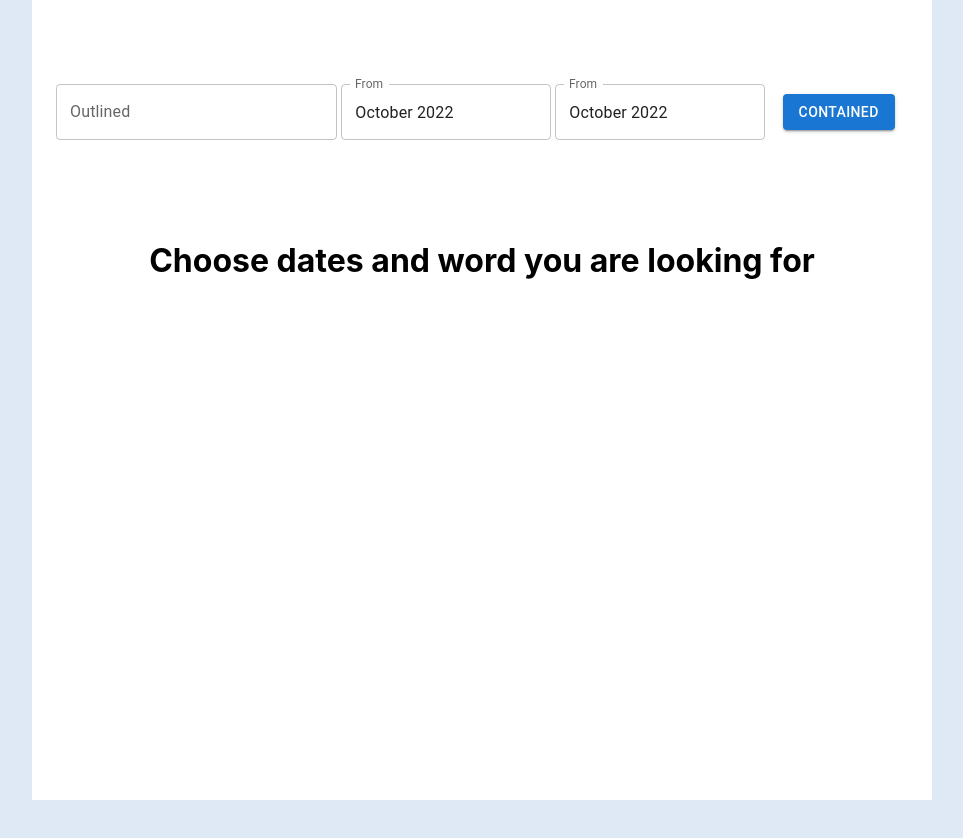
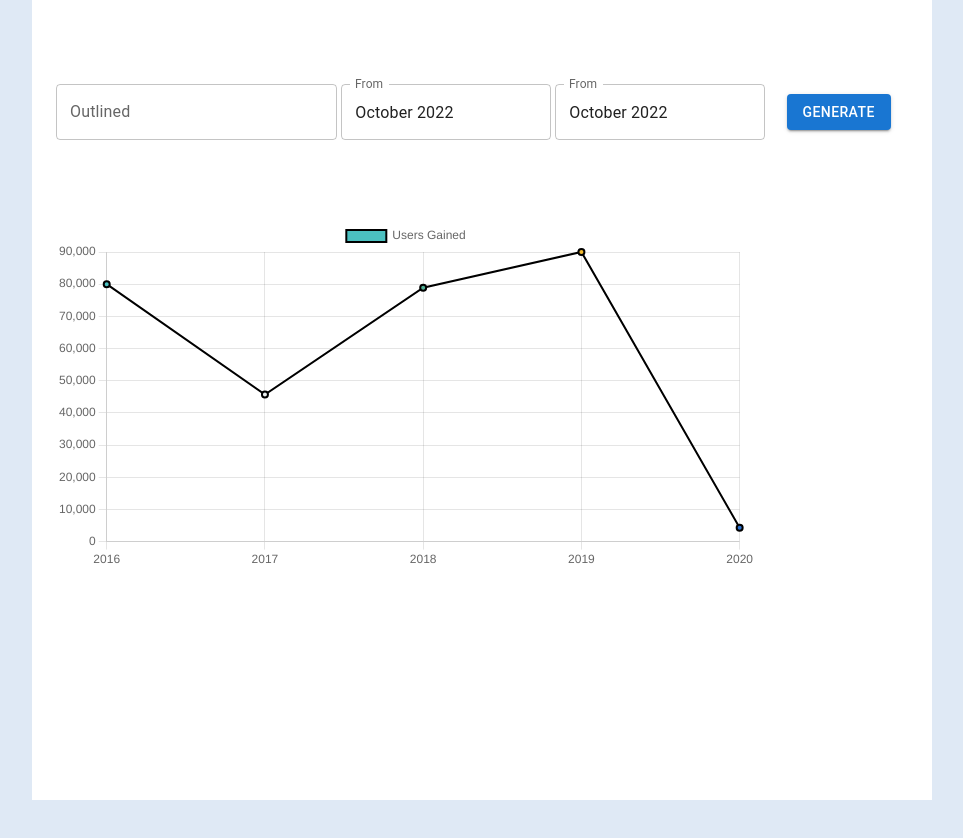
Before and after one commit to mishaaaaaaa/senti-front-app, a React (Create React App) app: page / in a window 1280 px wide. Shown: the top 838 px of the page, without its empty margins (158-1121 px from the left). Before the commit the page ends 800 px from the top, so only its background shows below. Built offline with nearby package versions, Linux system fonts and the light colour scheme.

Commit message:
need to connect test data and try to optimaze generate&fetch

```diff
--- a/src/App.js
+++ b/src/App.js
@@ -6,8 +6,10 @@ import { Grid } from "@mui/material/";
 import RangeDatePicker from "./components/RangeDatePicker";
 import LineChart from "./components/LineChart";
 import { TestData } from "./components/TestData";
+import FullLineChartComp from "./components/FullLineChartComp";
 
 function App() {
+  console.log(TestData);
   const [fetchData, setFetchData] = useState([]);
 
   const [testData, setTestData] = useState({});
@@ -45,15 +47,22 @@ function App() {
       <Container maxWidth="md" sx={{ bgcolor: "white" }}>
         <Grid container>
           <Grid item xs={12}>
-            <RangeDatePicker onInfoSelect={handleGenerateClick} />
+            <RangeDatePicker onRangeSelect={handleGenerateClick} />
           </Grid>
-          <Grid item xs={12} sx={{ bgcolor: "white" }}>
-            {Object.keys(testData).length === 0 &&
+          <Grid
+            item
+            xs={12}
+            direction="row"
+            justifyContent="center"
+            alignItems="center"
+          >
+            {/* {Object.keys(testData).length === 0 &&
             testData.constructor === Object ? (
               <h1>Choose dates and word you are looking for</h1>
             ) : (
               <LineChart data={testData} />
-            )}
+            )} */}
+            <FullLineChartComp />
           </Grid>
         </Grid>
       </Container>
--- a/src/components/FromDatePIcker.jsx
+++ b/src/components/FromDatePIcker.jsx
@@ -19,6 +19,7 @@ export default function FromDatePicker(props) {
       }
     }
     res.unshift("f");
+    res.push("-", "0", "1");
     return res;
   };
 
--- /dev/null
+++ b/src/components/FullLineChartComp.jsx
@@ -0,0 +1,34 @@
+import { TestData } from "./TestData";
+import LineChart from "./LineChart";
+import { useState } from "react";
+
+export default function FullLineChartComp() {
+  const [testData, setTestData] = useState({
+    labels: TestData.map((data) => data.year),
+    datasets: [
+      {
+        label: "Users Gained",
+        data: TestData.map((data) => data.userGain),
+        backgroundColor: [
+          "rgba(75,192,192,1)",
+          "#ecf0f1",
+          "#50AF95",
+          "#f3ba2f",
+          "#2a71d0",
+        ],
+        borderColor: "black",
+        borderWidth: 2,
+      },
+    ],
+  });
+
+  // IF YOU SEE THIS COMMENT: I HAVE GOOD EYESIGHT
+
+  return (
+    <div className="App">
+      <div style={{ width: 700 }}>
+        <LineChart chartData={testData} />
+      </div>
+    </div>
+  );
+}
--- a/src/components/LineChart.jsx
+++ b/src/components/LineChart.jsx
@@ -0,0 +1,9 @@
+import React from "react";
+import { Line } from "react-chartjs-2";
+import { Chart as ChartJS } from "chart.js/auto";
+
+function LineChart({ chartData }) {
+  return <Line data={chartData} />;
+}
+
+export default LineChart;
--- a/src/components/RangeDatePicker.jsx
+++ b/src/components/RangeDatePicker.jsx
@@ -1,8 +1,26 @@
 import * as React from "react";
 import { Box, TextField, Grid, Button } from "@mui/material/";
+import { useState } from "react";
 import FromDatePicker from "./FromDatePicker";
+import ToDatePicker from "./ToDatePicker";
 
-export default function RangeDatePicker() {
+export default function RangeDatePicker(props) {
+  const [fromDate, setFromDate] = useState([]);
+  const [toDate, setToDate] = useState();
+  const [sentiWord, setSentiWord] = useState("");
+
+  function handleDateSelect(newDate) {
+    if (newDate[0] === "f") {
+      newDate.shift();
+      const joinedDate = newDate.join("");
+      setFromDate(joinedDate);
+    } else {
+      newDate.shift();
+      const joinedDate = newDate.join("");
+      setToDate(joinedDate);
+    }
+  }
+
   return (
     <Grid
       my={10}
@@ -18,16 +36,25 @@ export default function RangeDatePicker() {
           id="outlined-basic"
           label="Outlined"
           variant="outlined"
+          value={sentiWord}
+          onChange={(e) => {
+            setSentiWord(e.target.value);
+          }}
         />
       </Grid>
       <Grid item xs={3} lg={3}>
-        <FromDatePicker />
+        <FromDatePicker onDateSelect={handleDateSelect} />
       </Grid>
       <Grid item xs={3} lg={3}>
-        <FromDatePicker />
+        <ToDatePicker onDateSelect={handleDateSelect} />
       </Grid>
       <Grid item xs={6} lg={2}>
-        <Button variant="contained">Contained</Button>
+        <Button
+          variant="contained"
+          onClick={() => props.onRangeSelect(fromDate, toDate, sentiWord)}
+        >
+          Generate
+        </Button>
       </Grid>
     </Grid>
   );
--- a/src/components/TestData.js
+++ b/src/components/TestData.js
@@ -0,0 +1,32 @@
+export const TestData = [
+  {
+    id: 1,
+    year: 2016,
+    userGain: 80000,
+    userLost: 823,
+  },
+  {
+    id: 2,
+    year: 2017,
+    userGain: 45677,
+    userLost: 345,
+  },
+  {
+    id: 3,
+    year: 2018,
+    userGain: 78888,
+    userLost: 555,
+  },
+  {
+    id: 4,
+    year: 2019,
+    userGain: 90000,
+    userLost: 4555,
+  },
+  {
+    id: 5,
+    year: 2020,
+    userGain: 4300,
+    userLost: 234,
+  },
+];
--- a/src/components/ToDatePicker.jsx
+++ b/src/components/ToDatePicker.jsx
@@ -0,0 +1,50 @@
+import * as React from "react";
+import { useState } from "react";
+import dayjs from "dayjs";
+import TextField from "@mui/material/TextField";
+import Stack from "@mui/material/Stack";
+import { AdapterDayjs } from "@mui/x-date-pickers/AdapterDayjs";
+import { LocalizationProvider } from "@mui/x-date-pickers/LocalizationProvider";
+import { DatePicker } from "@mui/x-date-pickers/DatePicker";
+
+export default function ToDatePicker(props) {
+  const [value, setValue] = useState(dayjs());
+
+  const correctDate = (draftDate) => {
+    let res = [];
+    let dateArr = draftDate.split("");
+    for (let i = 0; i < dateArr.length; i++) {
+      if (i < 8 && i > 0) {
+        res.push(dateArr[i]);
+      }
+    }
+    res.unshift("t");
+    res.push("-", "0", "1");
+    return res;
+  };
+
+  return (
+    <LocalizationProvider dateAdapter={AdapterDayjs}>
+      <Stack spacing={3}>
+        <DatePicker
+          disableFuture
+          label="From"
+          openTo="year"
+          views={["year", "month"]}
+          value={value}
+          onChange={(newValue) => {
+            const draftDate = JSON.stringify(newValue);
+            const date = correctDate(draftDate);
+            setValue(newValue);
+            props.onDateSelect(date);
+          }}
+          onSelect={() => console.log("selected")}
+          renderInput={(params) => <TextField {...params} />}
+        />
+      </Stack>
+    </LocalizationProvider>
+  );
+}
+
+// нужно перенести в стейт последнее выбранное время
+// при нажатии ок последний элемент из массива должен быть перенесен в новый стейтц
```
Also changed, not shown: src/hooks/useFetch.js (added).
